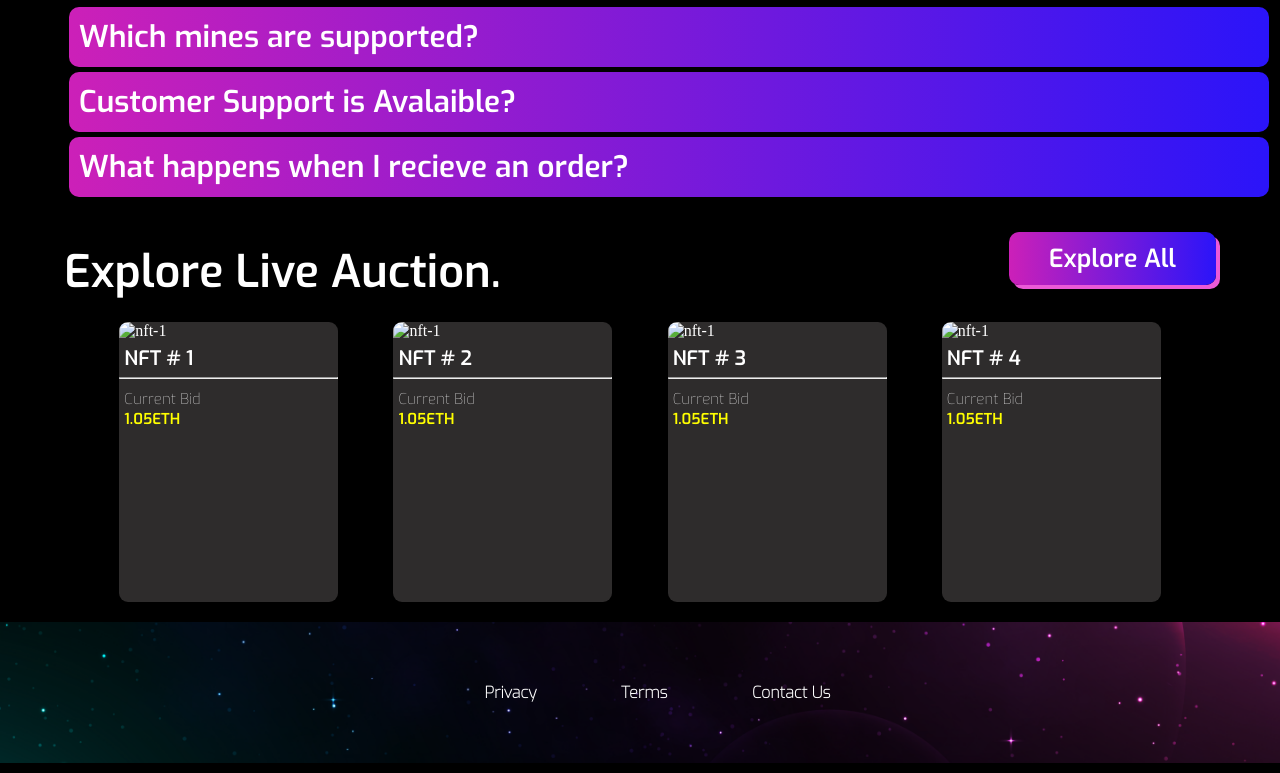
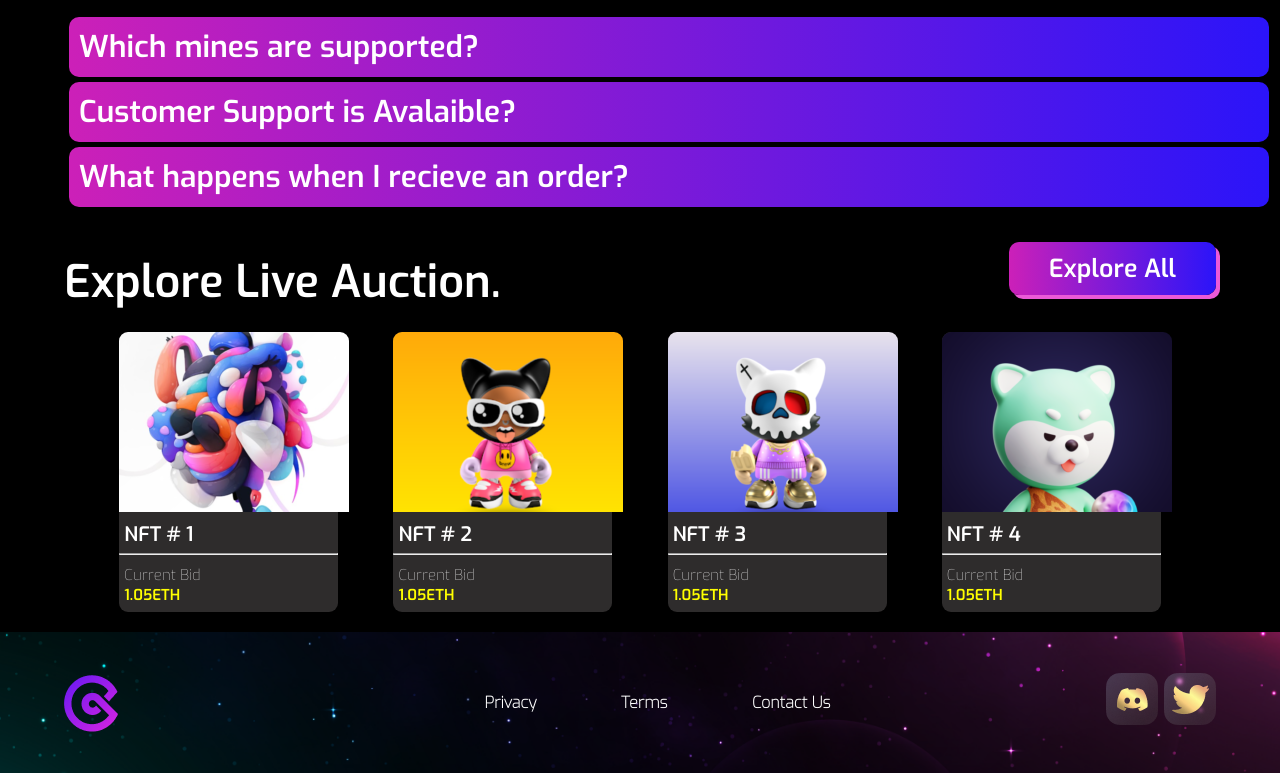
Before and after one commit to KiranZehra28/faq, a plain HTML site: page index.html in a window 1280 px wide. Shown: the part 1485-2258 px from the top of the page. Drawn offline with nearby package versions, Linux system fonts and the light colour scheme; files whose address does not match are found by name.

Commit message:
Update index.html

```diff
--- a/index.html
+++ b/index.html
@@ -18,7 +18,7 @@
             <div class="container">
                 <div class="header-div1">
                     <figure>
-                        <img src="images/logo.png" alt="logo">
+                        <img src="logo.png" alt="logo">
                     </figure>
                 </div>
                 <div class="header-div2">
@@ -272,7 +272,7 @@
     <section class="sec-3 container">
         <div>
             <figure>
-                <img src="images/nft-1.png" alt="nft-1">
+                <img src="nft-1.png" alt="nft-1">
             </figure>
 
             <h4>
@@ -287,7 +287,7 @@
 
         <div>
             <figure>
-                <img src="images/nft-2.png" alt="nft-1">
+                <img src="nft-2.png" alt="nft-1">
             </figure>
 
             <h4>
@@ -302,7 +302,7 @@
 
         <div>
             <figure>
-                <img src="images/nft-3.png" alt="nft-1">
+                <img src="nft-3.png" alt="nft-1">
             </figure>
 
             <h4>
@@ -317,7 +317,7 @@
 
         <div>
             <figure>
-                <img src="images/nft-4.png" alt="nft-1">
+                <img src="nft-4.png" alt="nft-1">
             </figure>
 
             <h4>
@@ -335,7 +335,7 @@
             <div class="container">
                 <div class="footer-div1">
                     <figure>
-                        <img src="images/logo.png" alt="">
+                        <img src="logo.png" alt="">
                     </figure>
                 </div>
                 <div class="footer-div2">
@@ -362,12 +362,12 @@
                 <div class="footer-div3">
                     <a href="#">
                         <figure>
-                            <img src="images/footer-logo1.png" alt="">
+                            <img src="footer-logo1.png" alt="">
                         </figure>
                     </a>
                     <a href="#">
                         <figure>
-                            <img src="images/footer-logo2.png" alt="">
+                            <img src="footer-logo2.png" alt="">
                         </figure>
                     </a>
                 </div>
```
